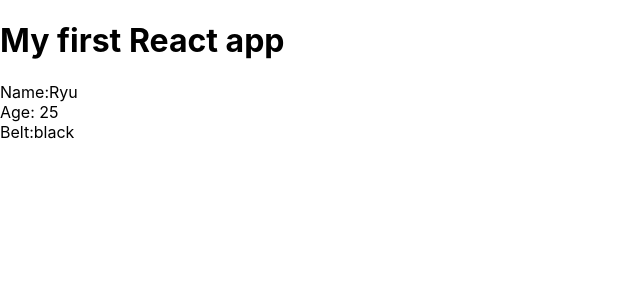
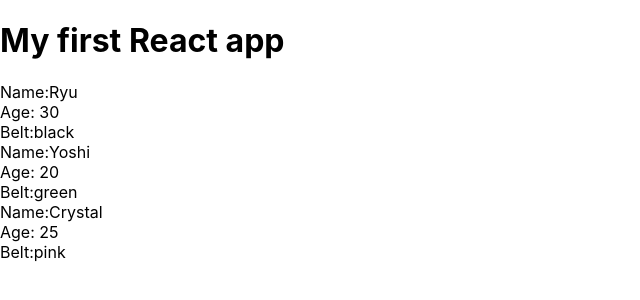
Before and after one commit to LauraFeregotti/React-tutorial-part1, a React (Create React App) app in the folder my-app-laura/: page / in a window 1280 px wide. Shown: the top 300 px of the page, without its empty margins (0-640 px from the left). Built offline with nearby package versions, Linux system fonts and the light colour scheme.

Commit message:
tutorial number 14

```diff
--- a/my-app-laura/src/App.js
+++ b/my-app-laura/src/App.js
@@ -3,11 +3,16 @@
 import Ninjas from './Ninjas'
 
 class App extends Component {
+  state = { ninjas: [
+    { name: 'Ryu', age: 30, belt: 'black', id: 1 },
+    { name: 'Yoshi', age: 20, belt: 'green', id: 2 },
+    { name: 'Crystal', age: 25, belt: 'pink', id: 3 }
+  ] }
   render() {
     return (
       <div className="App">
         <h1>My first React app</h1>
-        <Ninjas name="Ryu" age="25" belt="black" />
+        <Ninjas ninjas = {this.state.ninjas} />
       </div>
     );
   }
--- a/my-app-laura/src/Ninjas.js
+++ b/my-app-laura/src/Ninjas.js
@@ -2,12 +2,20 @@
 
 class Ninjas extends Component{
   render(){
-    const {name, age, belt} = this.props;
+   const {ninjas} = this.props;
+   const ninjaList = ninjas.map(ninja =>{
     return (
-      <div className="ninja">
-        <div>Name:{name} </div>
-        <div>Age: {age} </div>
-        <div>Belt:{belt}</div>
+      <div className="ninja" key = {ninja.id}  >
+        <div>Name:{ninja.name} </div>
+        <div>Age: {ninja.age} </div>
+        <div>Belt:{ninja.belt}</div>
+      </div>
+    )
+   })
+
+    return (
+      <div className="ninja-list">
+      {ninjaList}
       </div>
     )
   }
```
